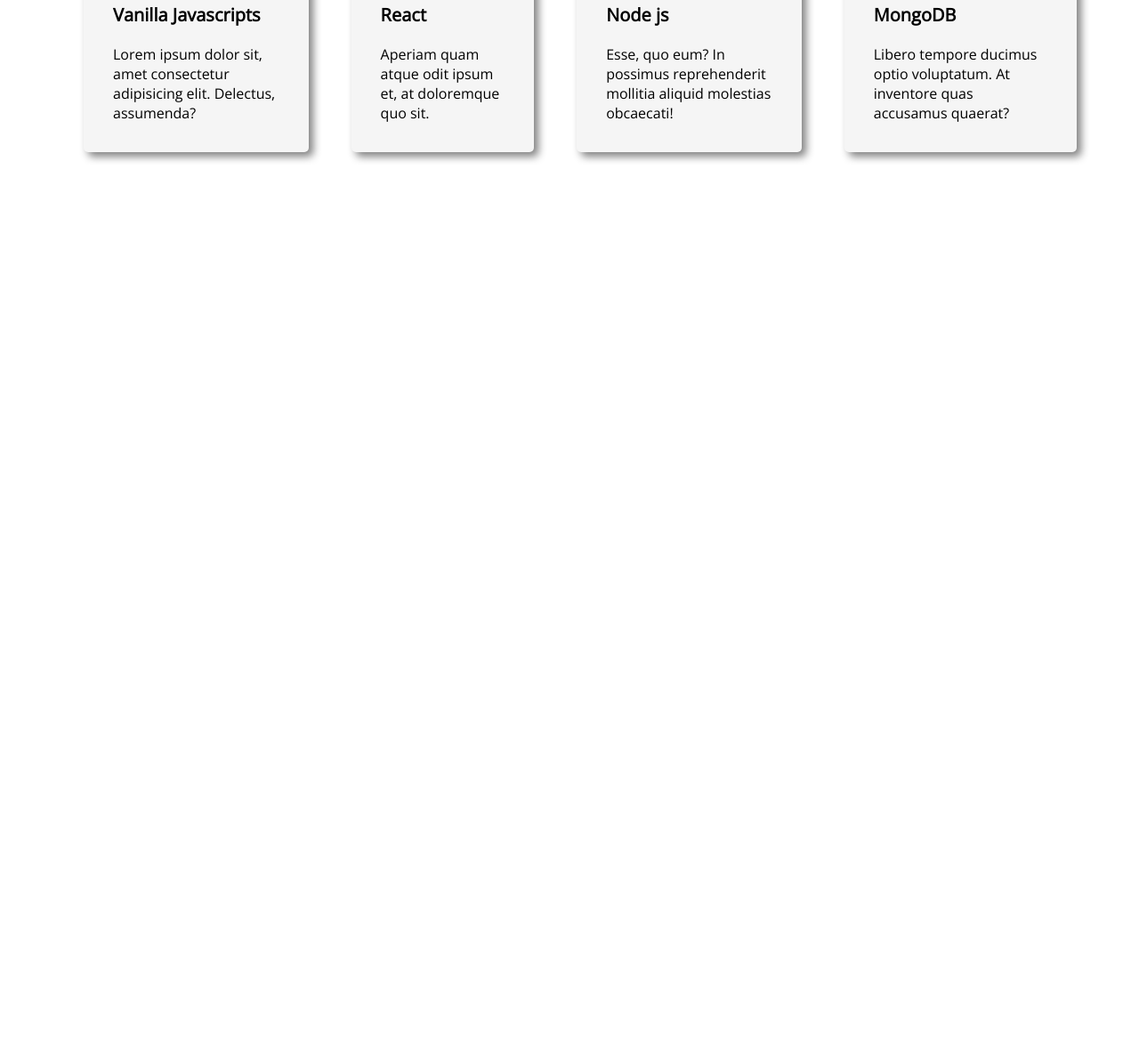
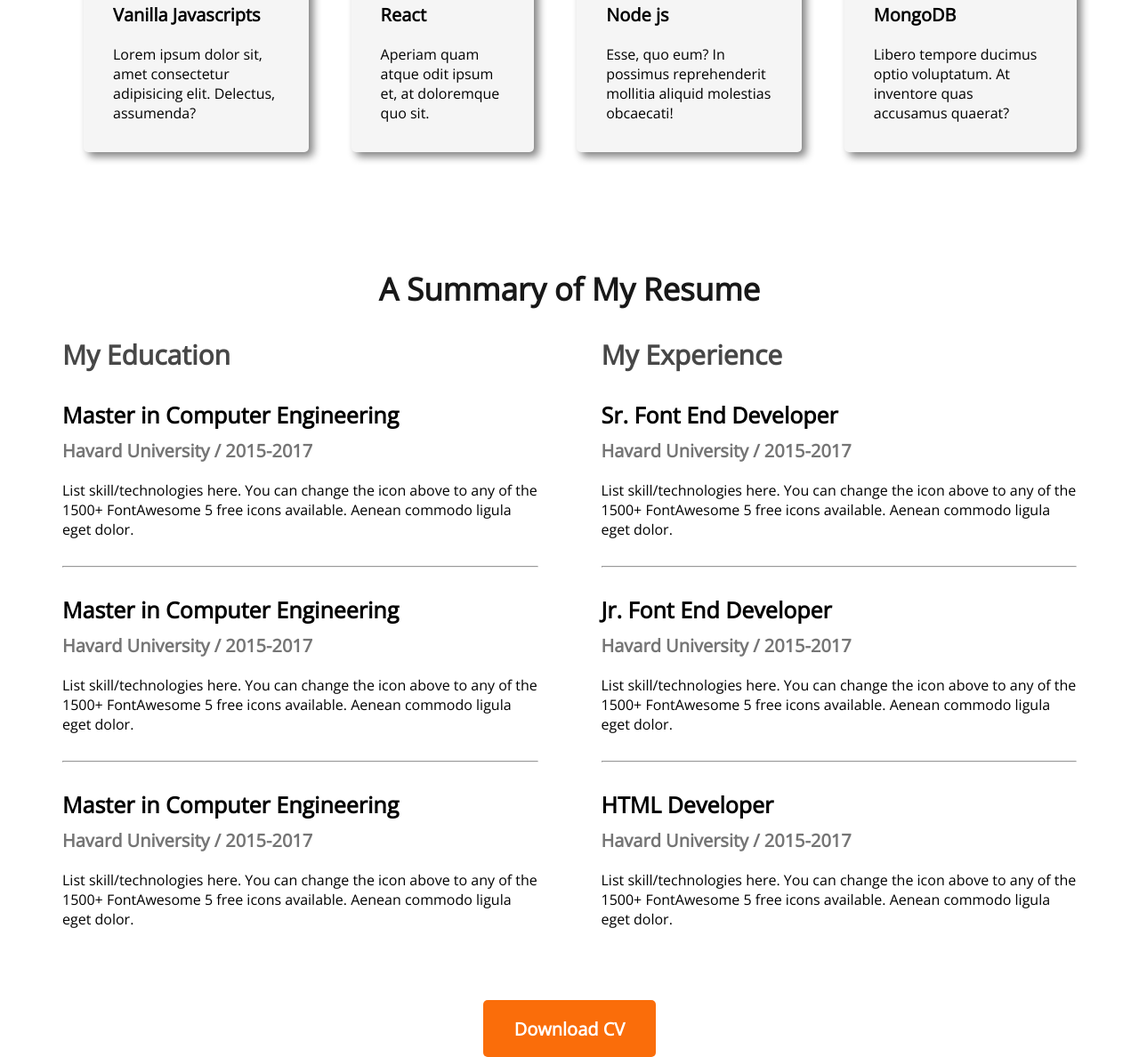
Before and after one commit to JUNAIDHASAN75/Developer-portfolio, a plain HTML site: page index.html in a window 1280 px wide. Shown: the part 1933-3121 px from the top of the page at 89% size. Before the commit the page ends 2170 px from the top, so only its background shows below. Drawn offline with nearby package versions, Linux system fonts and the light colour scheme.

Commit message:
resume added

```diff
--- a/index.html
+++ b/index.html
@@ -84,9 +84,51 @@
                 </div>
             </div>
         </section>
-        <br>
-        <br>
-        <br>
+        <!--resume-->
+        <section class="resume">
+            <h3 class="section-title">
+                A Summary of My Resume
+            </h3>
+            <div class="resume-container">
+                <div class="resume-content">
+                    <p class="resume-about">My Education</p>
+                    <p class="department-name">Master in Computer Engineering</p>
+                    <p class="edu-year">Havard University / 2015-2017</p>
+                    <p class="edu-discription">List skill/technologies here. You can change the icon above
+                        to any of the 1500+ FontAwesome 5 free icons available. Aenean commodo ligula eget dolor.</p>
+                <hr>
+                <p class="department-name">Master in Computer Engineering</p>
+                    <p class="edu-year">Havard University / 2015-2017</p>
+                    <p class="edu-discription">List skill/technologies here. You can change the icon above
+                        to any of the 1500+ FontAwesome 5 free icons available. Aenean commodo ligula eget dolor.</p>
+                <hr>
+                <p class="department-name">Master in Computer Engineering</p>
+                    <p class="edu-year">Havard University / 2015-2017</p>
+                    <p class="edu-discription">List skill/technologies here. You can change the icon above
+                        to any of the 1500+ FontAwesome 5 free icons available. Aenean commodo ligula eget dolor.</p>
+                </div>
+
+
+                <div class="resume-content">
+                    <p class="resume-about">My Experience</p>
+                    <p class="department-name">Sr. Font End Developer</p>
+                    <p class="edu-year">Havard University / 2015-2017</p>
+                    <p class="edu-discription">List skill/technologies here. You can change the icon above
+                        to any of the 1500+ FontAwesome 5 free icons available. Aenean commodo ligula eget dolor.</p>
+                <hr>
+                <p class="department-name">Jr. Font End Developer</p>
+                    <p class="edu-year">Havard University / 2015-2017</p>
+                    <p class="edu-discription">List skill/technologies here. You can change the icon above
+                        to any of the 1500+ FontAwesome 5 free icons available. Aenean commodo ligula eget dolor.</p>
+                <hr>
+                <p class="department-name">HTML Developer</p>
+                    <p class="edu-year">Havard University / 2015-2017</p>
+                    <p class="edu-discription">List skill/technologies here. You can change the icon above
+                        to any of the 1500+ FontAwesome 5 free icons available. Aenean commodo ligula eget dolor.</p>
+                </div>
+            </div>
+            <button class="btn-primary">Download CV</button>
+        </section>
     </main>
     <footer>
 
--- a/style/style.css
+++ b/style/style.css
@@ -64,7 +64,12 @@ nav li{
     font-size: 18px;
     margin-bottom: 30px;
 }
+
 /* about me section */
+section{
+    margin-top: 130px;
+}
+
 main{
     max-width: 1140px;
     margin: 0 auto;
@@ -111,9 +116,9 @@ main{
 }
 /* what i do styles */
 .what-i-do{
-    margin-top: 130px;
+
     text-align: center;
-    background: ;
+
 
 }
 .wid-dis{
@@ -145,3 +150,39 @@ img{
     font-size: 16px;
     bgc
 }
+/* resume */
+.resume{
+    text-align: center;
+}
+
+.resume-container{
+    display: flex;
+    gap: 71px;
+    text-align: left;
+    margin-bottom: 50px;
+}
+.resume-about{
+    font-weight: 700;
+    font-size: 30px;
+    color: #474747;
+    margin-bottom: 30px;
+}
+.department-name{
+    margin-top: 30px;
+    font-weight: 700;
+    font-size: 25px;
+    margin-bottom: 10px;
+}
+.edu-year{
+    font-weight: 600;
+    font-size: 20px;
+    margin-bottom: 20px;
+    color: #757575;
+
+}
+.edu-discription{
+    font-weight: 400;
+    font-size: 16px;
+    margin-bottom: 30px;
+
+}
```
